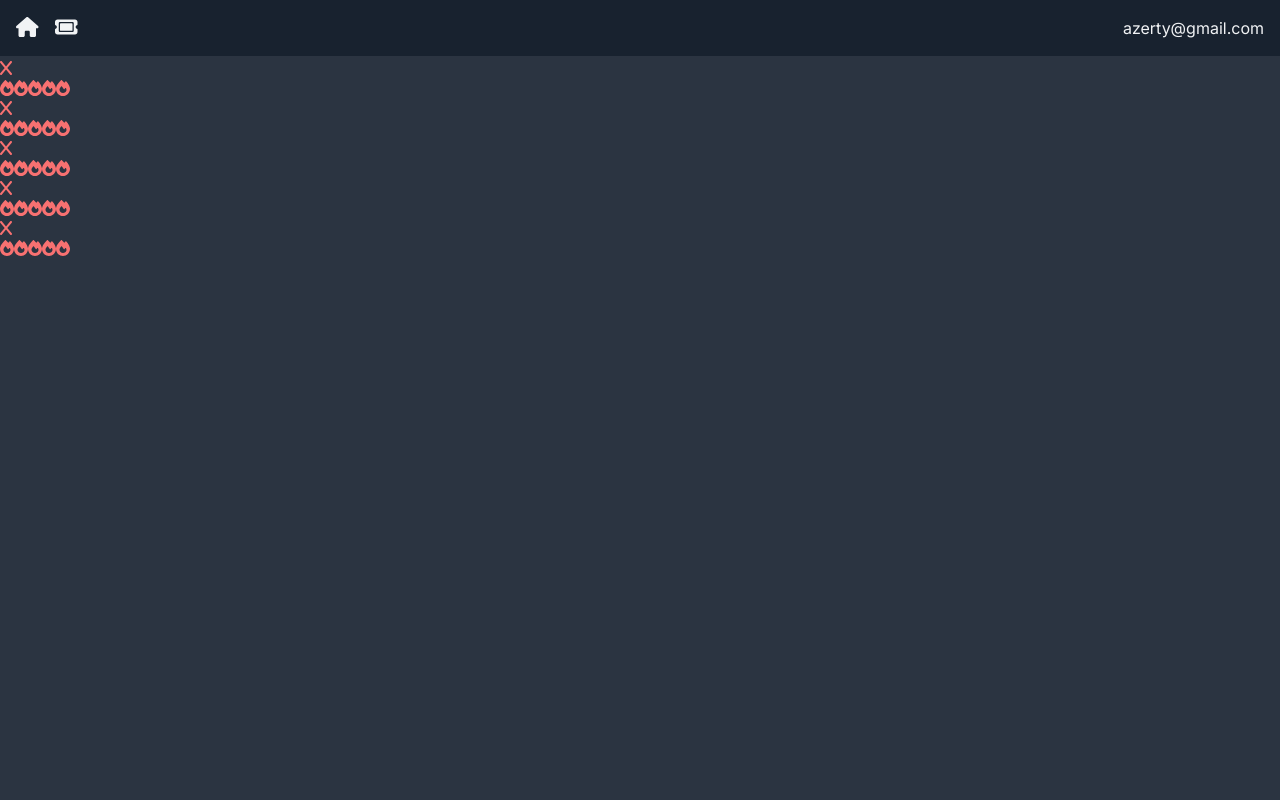
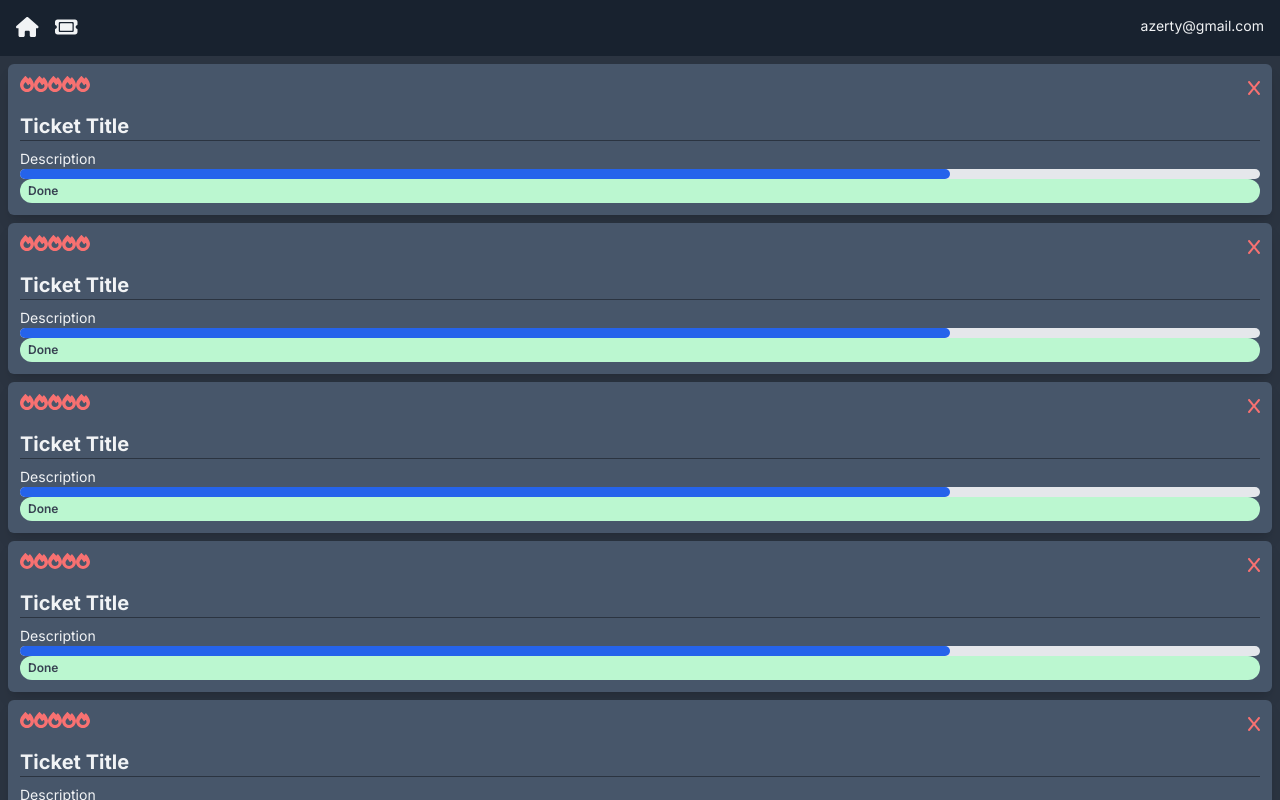
Before and after one commit to issou24/ticket, a Next.js app in the folder ticket-app-front/: page / in a window 1280 px wide. Built offline with nearby package versions, Linux system fonts and the light colour scheme.

Commit message:
add css layer

```diff
--- /dev/null
+++ b/ticket-app-front/app/(components)/ProgressDisplay.jsx
@@ -0,0 +1,12 @@
+const ProgressDisplay = () => {
+  return (
+    <div className="w-full bg-gray-200 rounded-full h-2.5">
+      <div
+        className="bg-blue-600 h-2.5 rounded-full"
+        style={{ width: "75%" }}
+      ></div>
+    </div>
+  );
+};
+
+export default ProgressDisplay;
--- /dev/null
+++ b/ticket-app-front/app/(components)/StatusDisplay.jsx
@@ -0,0 +1,9 @@
+const StatusDisplay = () => {
+  return (
+    <span className="inline-block rounded-full px-2 py-1 text-xs font-semibold text-gray-700 bg-green-200">
+      Done
+    </span>
+  );
+};
+
+export default StatusDisplay;
--- a/ticket-app-front/app/(components)/TicketCard.jsx
+++ b/ticket-app-front/app/(components)/TicketCard.jsx
@@ -1,11 +1,22 @@
 import DeleteBlock from "./DeleteBlock";
 import PriorityDisplay from "./PriorityDisplay";
+import ProgressDisplay from "./ProgressDisplay";
+import StatusDisplay from "./StatusDisplay";
 
 const TicketCard = () => {
   return (
-    <div>
-      <DeleteBlock />
-      <PriorityDisplay />
+    <div className="flex flex-col bg-card hover:bg-card-hover rounded-md shadow-lg p-3 m-2">
+      <div className="flex mb-3">
+        <PriorityDisplay />
+        <div className="ml-auto">
+          <DeleteBlock />
+        </div>
+      </div>
+      <h4>Ticket Title</h4>
+      <hr className="h-px border-0 bg-page mb-2" />
+      <p className="whitespace-pre-wrap">Description</p>
+      <ProgressDisplay />
+      <StatusDisplay />
     </div>
   );
 };
--- a/ticket-app-front/app/globals.css
+++ b/ticket-app-front/app/globals.css
@@ -1,6 +1,31 @@
 @tailwind base;
 @tailwind components;
 @tailwind utilities;
+
+@layer base {
+  h1,
+  h2,
+  h3,
+  h4 {
+    @apply font-bold;
+  }
+
+  h1 {
+    @apply text-4xl;
+  }
+  h2 {
+    @apply text-3xl;
+  }
+  h3 {
+    @apply text-2xl;
+  }
+  h4 {
+    @apply text-xl;
+  }
+  p {
+    @apply text-sm text-default-text;
+  }
+}
 
 @layer components {
   .icon {
```
